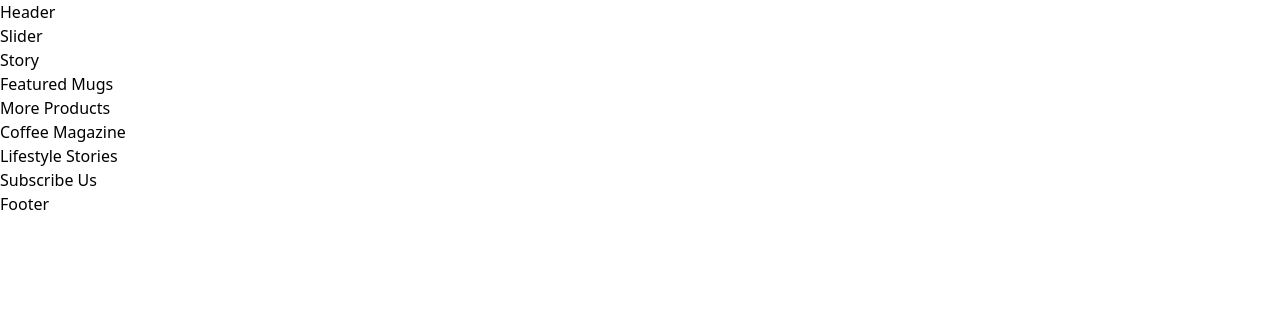
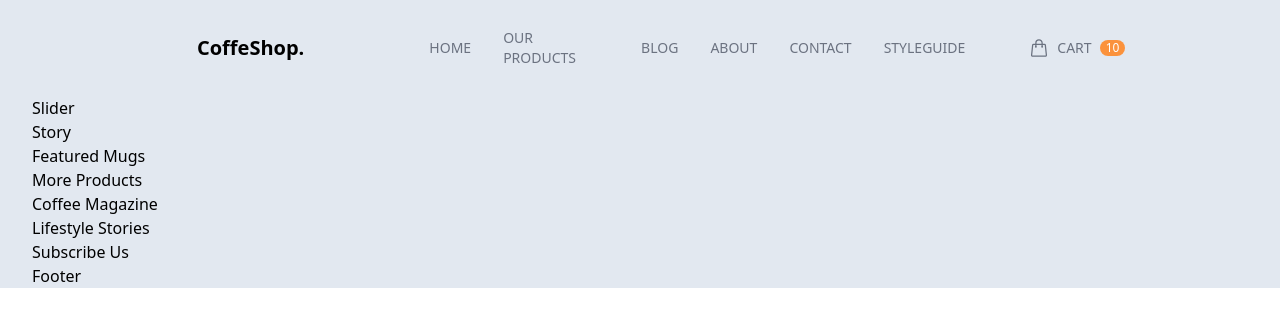
Before and after one commit to m4l0n6/TailwindCSS_Coffee_Shop, a website: page public/index.html in a window 1280 px wide. Drawn offline with Linux system fonts and the light colour scheme.

Commit message:
Add header

```diff
--- a/public/index.html
+++ b/public/index.html
@@ -4,13 +4,53 @@
     <meta charset="UTF-8">
     <meta name="viewport" content="width=device-width, initial-scale=1.0">
     <title>Tailwind Coffe Shop</title>
-    <link rel="stylesheet" href="./output.css">
+    <link rel="stylesheet" type="text/css" href="./output.css">
 </head>
 <body>
     <div id="root">
-        <div class="content-wrapper">
-            <header>
-                Header
+        <div class="content-wrapper max-w-screen-2xl text-base mx-auto px-8 bg-slate-200">
+            <header class="py-6 mx-10">
+                <nav class="flex flex-row justify-between items-center">
+                    <div class="logo basis-2/6 text-center text-xl font-semibold cursor-pointer">
+                        CoffeShop.
+                    </div>
+                    <ul class="basis-3/6 flex items-center justify-end gap-8 uppercase text-sm text-gray-500 font-medium">
+                        <li class="ct-top-menu-item">
+                            <a href="#" class="">Home</a>
+                        </li>
+
+                        <li class="ct-top-menu-item">
+                            <a href="#" class="">Our Products</a>
+                        </li>
+
+                        <li class="ct-top-menu-item">
+                            <a href="#" class="">Blog</a>
+                        </li>
+
+                        <li class="ct-top-menu-item">
+                            <a href="#" class="">About</a>
+                        </li>
+
+                        <li class="ct-top-menu-item">
+                            <a href="#" class="">Contact</a>
+                        </li>
+
+                        <li class="ct-top-menu-item">
+                            <a href="#" class="">StyleGuide</a>
+                        </li>
+                    </ul>
+                    <ul class="basis-1/6 flex justify-start items-center ml-16 uppercase text-sm text-gray-500 font-medium">
+                        <li class="ct-top-menu-item">
+                            <a href="#" class="flex items-center">
+                                <svg xmlns="http://www.w3.org/2000/svg" fill="none" viewBox="0 0 24 24" stroke-width="1.5" stroke="currentColor" class="ct-icon">
+                                    <path stroke-linecap="round" stroke-linejoin="round" d="M15.75 10.5V6a3.75 3.75 0 1 0-7.5 0v4.5m11.356-1.993 1.263 12c.07.665-.45 1.243-1.119 1.243H4.25a1.125 1.125 0 0 1-1.12-1.243l1.264-12A1.125 1.125 0 0 1 5.513 7.5h12.974c.576 0 1.059.435 1.119 1.007ZM8.625 10.5a.375.375 0 1 1-.75 0 .375.375 0 0 1 .75 0Zm7.5 0a.375.375 0 1 1-.75 0 .375.375 0 0 1 .75 0Z" />
+                                  </svg>
+                                <span class="mx-2">Cart</span>
+                                <span class="ct-badge-circle bg-orange-400 text-white">10</span>
+                            </a>
+                        </li>
+                    </ul>
+                </nav>
             </header>
             <main>
                 <div class="slider">
--- a/src/input.css
+++ b/src/input.css
@@ -1,3 +1,16 @@
 @tailwind base;
 @tailwind components;
 @tailwind utilities;
+
+/* ct = custom */
+.ct-top-menu-item{
+    @apply cursor-pointer py-1 hover:text-gray-800 relative after:absolute after:bottom-0 after:left-0 after:bg-light-coffee after:h-0.5 after:w-0 hover:after:w-full after:transition-all after:ease-in-out after:duration-300;
+}
+
+.ct-icon{
+    @apply w-5 h-5 inline-block;
+}
+
+.ct-badge-circle{
+    @apply text-xs text-center rounded-full px-1.5;
+}
--- a/tailwind.config.js
+++ b/tailwind.config.js
@@ -2,7 +2,11 @@
 module.exports = {
   content: ["./public/**/*.{html,js}"],
   theme: {
-    extend: {},
+    extend: {
+      colors: {
+        "light-coffee": '#C89F94'
+      }
+    },
   },
   plugins: [],
 }
```
Also changed, not shown: public/output.css, 1 other file.
